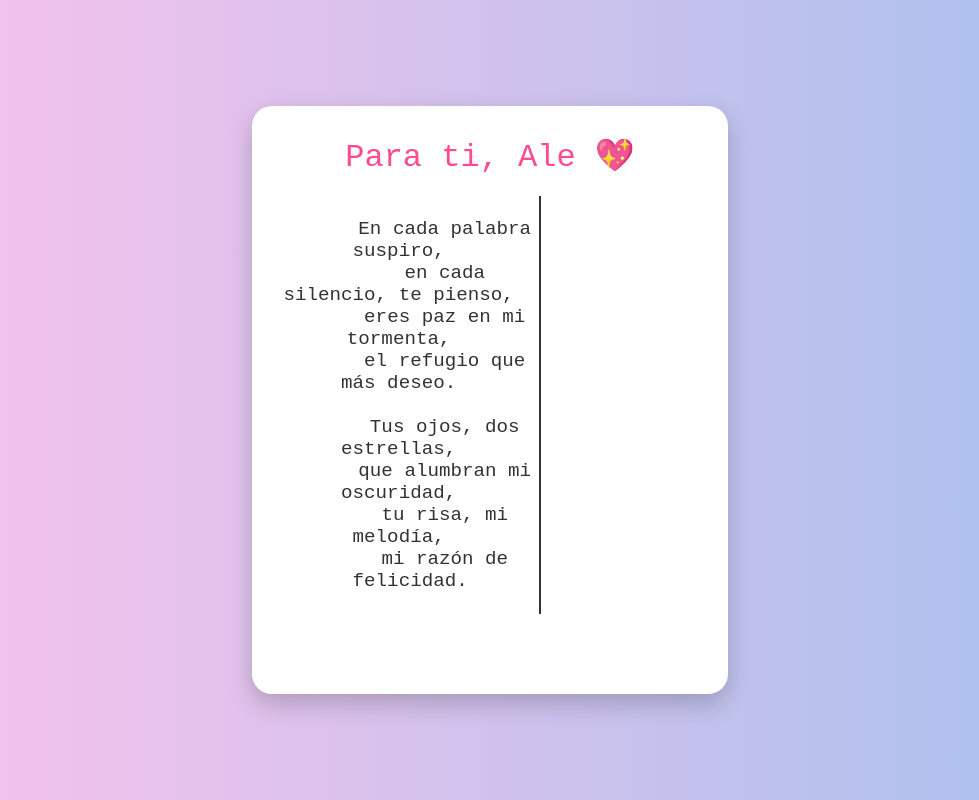
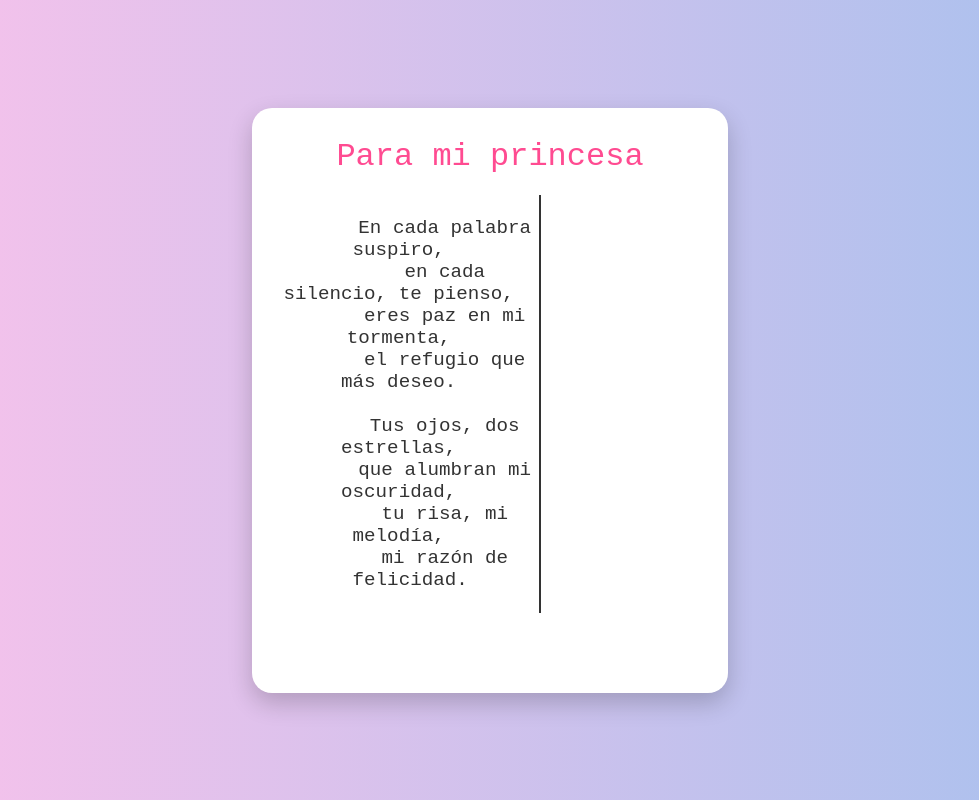
Before and after one commit to cuark-star/Para-Ale, a plain HTML site: page index.html in a window 1280 px wide. Shown: the whole page, without its empty margins (150-1129 px from the left). Drawn offline with Linux system fonts and the light colour scheme.

Commit message:
index.html

```diff
--- a/index.html
+++ b/index.html
@@ -3,7 +3,7 @@
 <head>
   <meta charset="UTF-8" />
   <meta name="viewport" content="width=device-width, initial-scale=1.0"/>
-  <title>Para Ale 💌</title>
+  <title>Para mi princesa 💌</title>
   <style>
     body {
       background: linear-gradient(to right, #fbc2eb, #a6c1ee);
@@ -65,7 +65,7 @@
 </head>
 <body>
   <div class="container">
-    <div class="title">Para ti, Ale 💖</div>
+    <div class="title">Para mi princesa </div>
     <div class="poem">
       En cada palabra suspiro,
       en cada silencio, te pienso,
```
